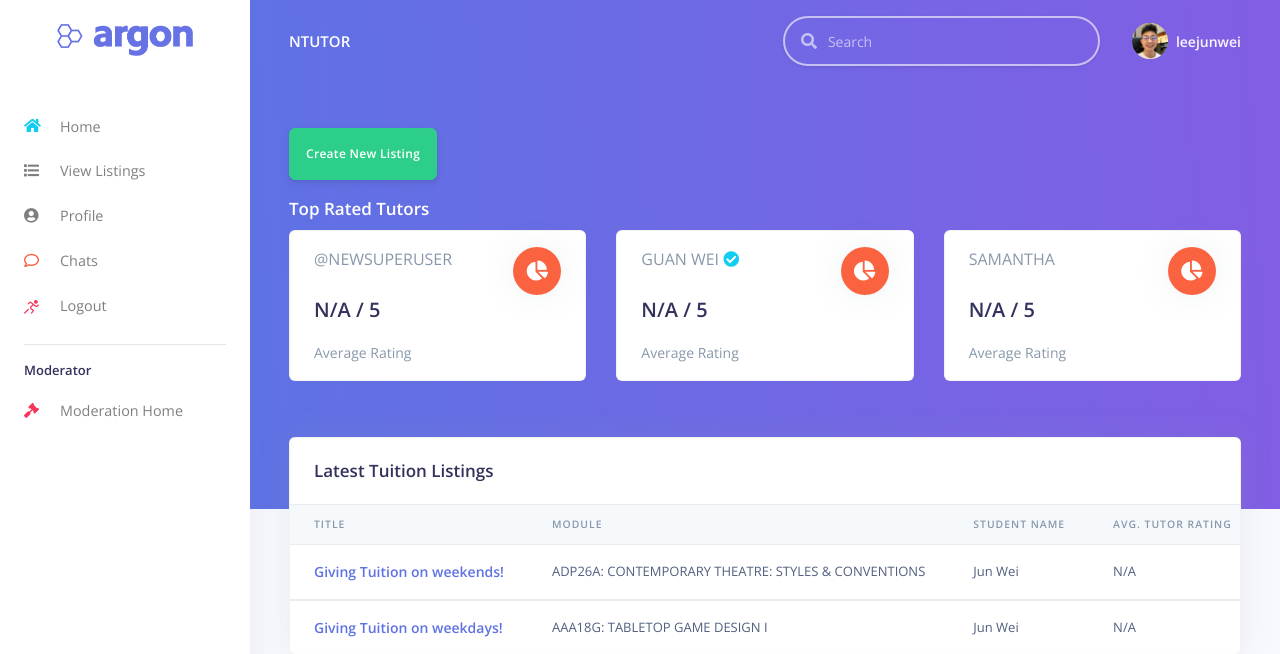
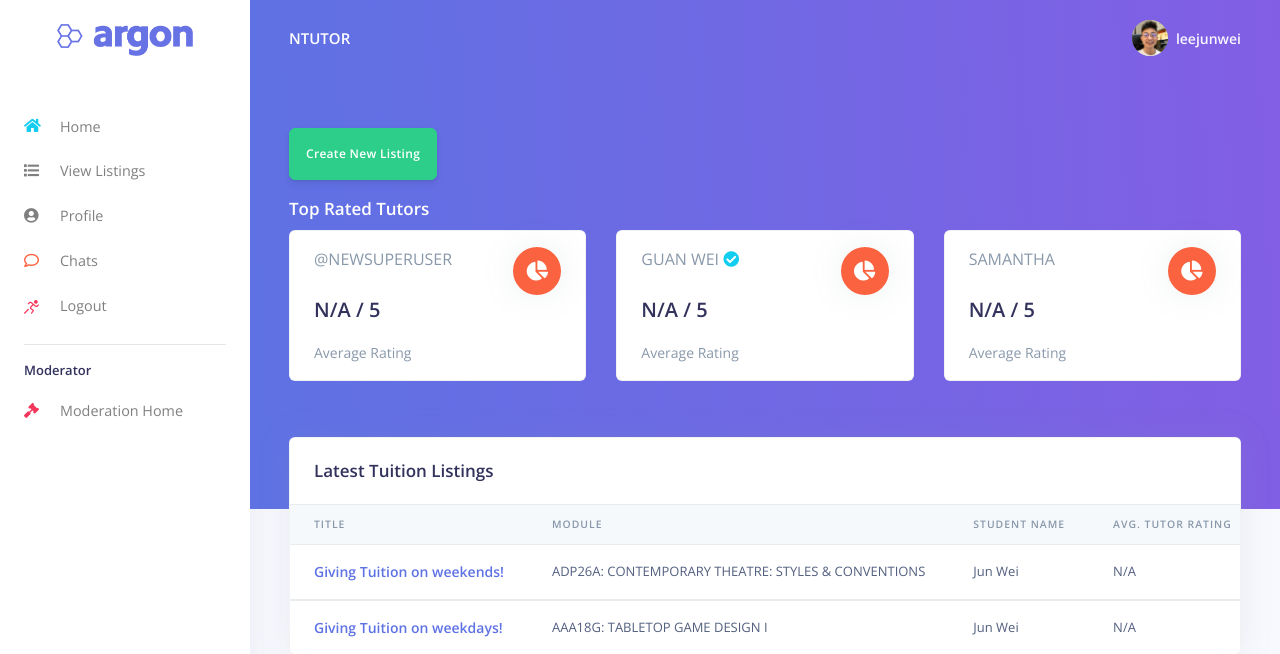
Before and after one commit to leejunweisg/NTUtor, a Django app: page / in a window 1280 px wide. Shown: the top 654 px of the page. Run offline with Django 3.2, Linux system fonts and the light colour scheme; a user stored in the database is signed in; data comes from the database, SQL or seed files in the repository; data that the repository does not hold is empty; some libraries are stand-ins or nearby versions.

Commit message:
Removed Search from Top Navbar

```diff
--- a/mainapp/templates/includes/navigation.html
+++ b/mainapp/templates/includes/navigation.html
@@ -4,17 +4,7 @@
       <div class="container-fluid">
         <!-- Brand -->
         <a class="h4 mb-0 text-white text-uppercase d-none d-lg-inline-block" href="/">NTUTOR</a>
-        <!-- Form -->
-        <form class="navbar-search navbar-search-dark form-inline mr-3 d-none d-md-flex ml-lg-auto">
-          <div class="form-group mb-0">
-            <div class="input-group input-group-alternative">
-              <div class="input-group-prepend">
-                <span class="input-group-text"><i class="fas fa-search"></i></span>
-              </div>
-              <input class="form-control" placeholder="Search" type="text">
-            </div>
-          </div>
-        </form>
+
         <!-- User -->
         <ul class="navbar-nav align-items-center d-none d-md-flex">
           <li class="nav-item dropdown">
```
